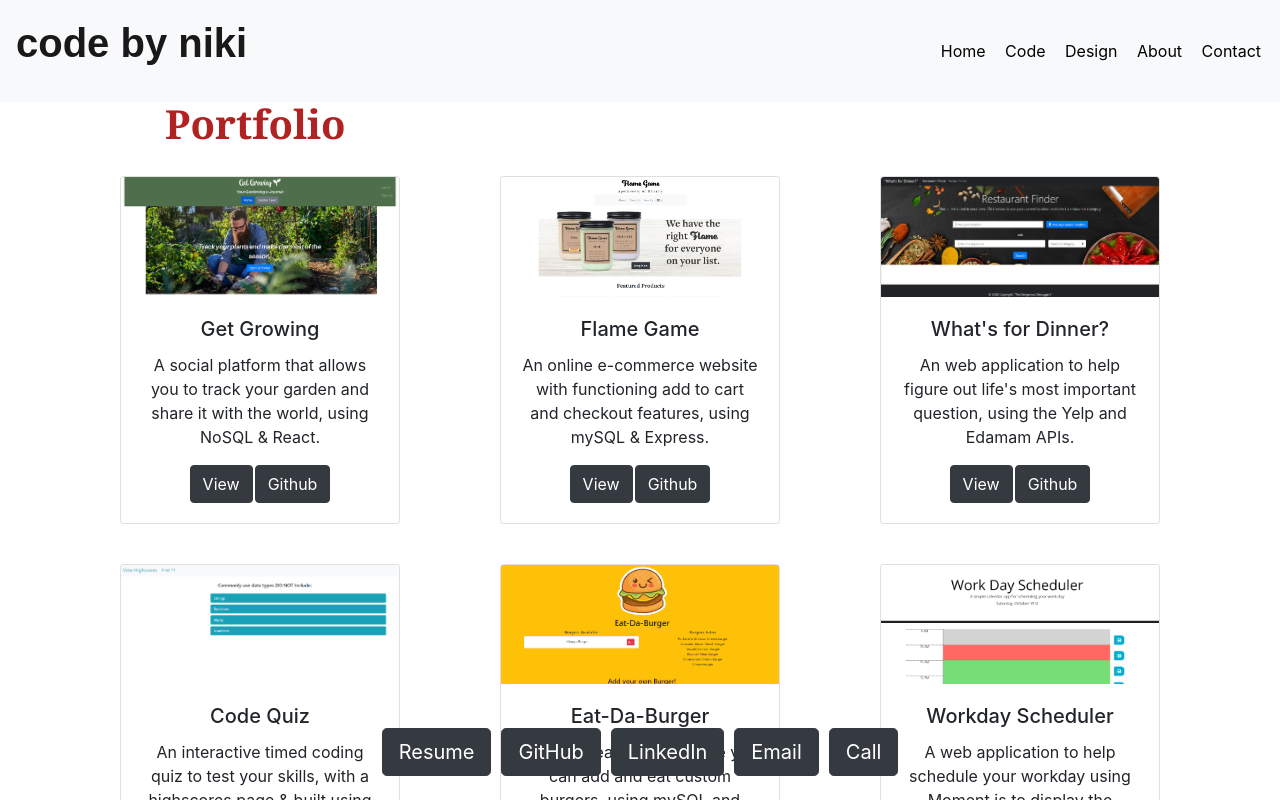
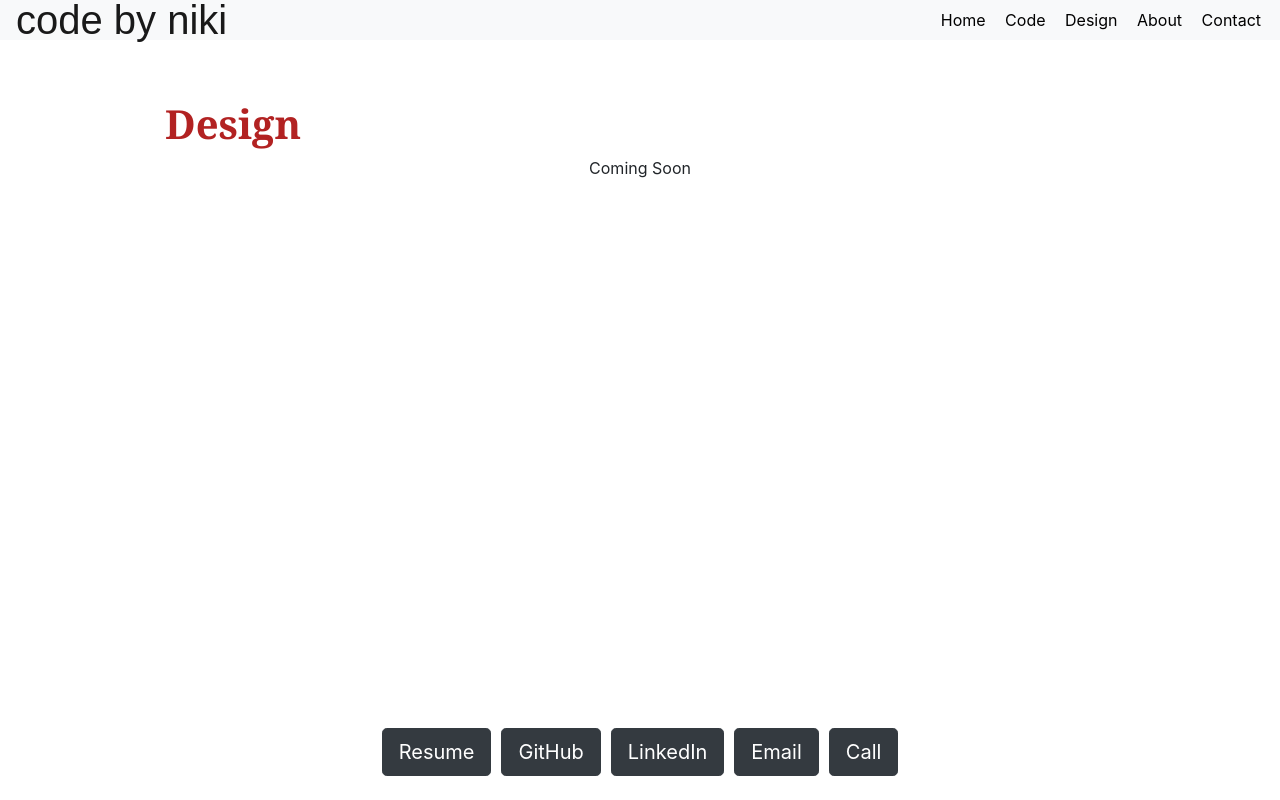
Before and after one commit to nfereidooni/CodeByNiki.com, a React (Create React App) app: page /#/design in a window 1280 px wide. Shown: the top 800 px of the page. Built offline with nearby package versions, Linux system fonts and the light colour scheme; a web font is replaced by a local one.

Commit message:
Mostly homepage updates, few other tweaks to header page, and changed Design page placeholder

```diff
--- a/public/index.html
+++ b/public/index.html
@@ -25,32 +25,8 @@
     -->
     <title>Niki Fereidooni</title>
     <link rel="stylesheet" href="https://use.typekit.net/qas8lnk.css">
-    <script>
-      function validateForm() {
-      var name =  document.getElementById('name').value;
-      if (name == "") {
-        document.querySelector('.status').innerHTML = "Name cannot be empty.";
-        return false;
-      }
-      var email =  document.getElementById('email').value;
-      if (email == "") {
-        document.querySelector('.status').innerHTML = "Email cannot be empty.";
-        return false;
-      } else {
-        var re = /^(([^<>()\[\]\\.,;:\s@"]+(\.[^<>()\[\]\\.,;:\s@"]+)*)|(".+"))@((\[[0-9]{1,3}\.[0-9]{1,3}\.[0-9]{1,3}\.[0-9]{1,3}])|(([a-zA-Z\-0-9]+\.)+[a-zA-Z]{2,}))$/;
-        if(!re.test(email)){
-          document.querySelector('.status').innerHTML = "Email format invalid.";
-          return false;
-        }
-      }
-      var message =  document.getElementById('message').value;
-      if (message == "") {
-        document.querySelector('.status').innerHTML = "Message cannot be empty.";
-        return false;
-      }
-      document.querySelector('.status').innerHTML = "Sending...";
-      }
-    </script>
+    <script src="https://kit.fontawesome.com/482e730df5.js" crossorigin="anonymous"></script>
+
   </head>
   <body>
     <noscript>You need to enable JavaScript to run this app.</noscript>
--- a/src/components/Code/index.js
+++ b/src/components/Code/index.js
@@ -17,7 +17,7 @@ function Code(props) {
       <div className="main">
         <div className="row">
           <div className="col-1"></div>
-          <h1><b>Portfolio</b></h1>
+          <h1><b>Code</b></h1>
         </div>
         <div className="row portfolioContainer">
 
--- a/src/components/Design/index.js
+++ b/src/components/Design/index.js
@@ -17,11 +17,14 @@ function Design(props) {
       <div className="main">
         <div className="row">
           <div className="col-1"></div>
-          <h1><b>Portfolio</b></h1>
+          <h1><b>Design</b></h1>
         </div>
         <div className="row portfolioContainer">
 
-        <div className="col-xs-12 col-md-6 col-lg-4">
+        <div className="comingSoon m-auto text-center"> <p>Coming Soon</p> </div>
+
+
+        {/* <div className="col-xs-12 col-md-6 col-lg-4">
           <Project
           name="Get Growing"
           image={getgrowing}
@@ -89,7 +92,7 @@ function Design(props) {
           vlink="https://nfereidooni.github.io/nf_weather_dashboard/Assets/index.html"
           glink="https://github.com/nfereidooni/nf_weather_dashboard"
           />
-        </div>
+        </div> */}
 
       </div>
       </div>
--- a/src/components/Design/style.css
+++ b/src/components/Design/style.css
@@ -20,6 +20,10 @@ h1 {
 
 }
 
+.comingSoon p {
+    align-content: center;
+}
+
 /* @media only screen and (max-width: 600px) {
     .media-p1 {
       margin-top: 270px;
--- a/src/components/Header/index.js
+++ b/src/components/Header/index.js
@@ -7,7 +7,7 @@ import { NavLink } from "react-router-dom";
 function Header(props) {
   return (
     <Container>
-      <Navbar
+      <Navbar className="Navbar-main"
         collapseOnSelect
         expand="sm"
         bg="light"
--- a/src/components/Header/style.css
+++ b/src/components/Header/style.css
@@ -1,8 +1,18 @@
+.Navbar-main {
+  padding: 200%;
+  position: relative;
+}
+
 .logo {
-  font-family: reross-quadratic, sans-serif;
-  font-weight: 800;
+  font-family: acier-bat-noir,sans-serif;
+  font-weight: 400;
   font-style: normal;
   font-size: 200%;
+  margin: 0;
+  position: absolute;
+  top: 50%;
+  -ms-transform: translateY(-50%);
+  transform: translateY(-50%);
 }
 
 .navLink {
--- a/src/components/Home/index.js
+++ b/src/components/Home/index.js
@@ -1,7 +1,6 @@
 import React from "react";
 import "./style.css";
-import { Container, Row, Image } from "react-bootstrap";
-import portrait from "../assets/img/IMG_Niki.jpg"
+import { Container } from "react-bootstrap";
 import moment from "moment";
 
 const QUIT_DAY = moment("2020-09-04");
@@ -18,22 +17,16 @@ function Home(props) {
     <Container>
       <div className="main-home">
 
-            <Row className="justify-content-md-center">
-            <Image className="headshot-home" width="150" alt="Portrait of Niki Fereidooni" src={portrait} roundedCircle fluid />
-            </Row>
-            <h1 className="home-h1">Software Development</h1>
+            <span className="logo-home text-center">code by niki</span>
+
             <p className="home-p">
-            I’m a frontend web developer, specializing in React and Wordpress.
+            Hi, I'm Niki.
+            <br/>I’m a Frontend Web Developer, specializing in React and Wordpress.
             <br/>I'm also a Certified ScrumMaster and former project manager.
 
             <br/>It’s been <span className="duration">{quitYears}</span> years, <span className="duration">{quitMonths}</span> months, and <span className="duration">{quitDays}</span> days since I quit my job to study coding!
 
             </p>
-
-
-
-
-
 
       </div>
 
--- a/src/components/Home/style.css
+++ b/src/components/Home/style.css
@@ -11,29 +11,49 @@
   background-repeat: no-repeat;
   background-size: cover;
   background-attachment: fixed;
-
 }
 
 .main-home {
     padding-top: 100px;
     margin: 0;
     position: absolute;
-    top: 50%;
+    top: 40%;
     left: 50%;
     margin-right: -50%;
     transform: translate(-50%, -50%);
 }
 
-.home-h1, .home-p {
+.logo-home {
+    font-family: acier-bat-gris,sans-serif;
+    font-weight: 400;
+    font-style: normal;
+    font-size: 500%;
+    padding-bottom: 0;
     color: white;
+    text-align: center;
+  }
+
+.home-h1 {
+    font-family: rockwell,sans-serif;
+    font-weight: 400;
+    font-style: italic;
+    color: white;
+    padding-top:0;
 }
 
+.home-p {
+    color: white;
+    font-family: rockwell,sans-serif;
+    font-weight: 400;
+    font-style: italic;
+}
+/*
 .headshot-home {
     max-width: 100px;
     margin-right: 20px;
     margin-bottom: 5px;
     text-align: center;
-}
+} */
 
 .duration {
     color:orange;
```
